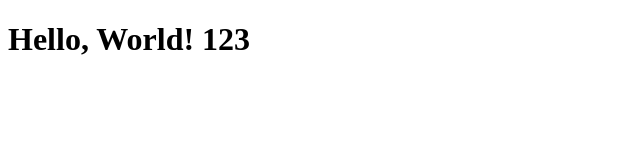
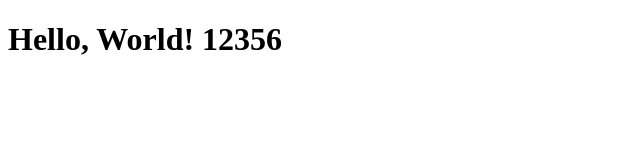
Before and after one commit to ryanredoct/appachiV2, a plain HTML site: page index.html in a window 1280 px wide. Shown: the full height of the page, 0-640 px from the left. Drawn offline with Linux system fonts and the light colour scheme.

Commit message:
Update index.html

```diff
--- a/index.html
+++ b/index.html
@@ -6,6 +6,6 @@
     <title>Hello World</title>
 </head>
 <body>
-    <h1>Hello, World! 123</h1>
+    <h1>Hello, World! 12356</h1>
 </body>
 </html>
```
